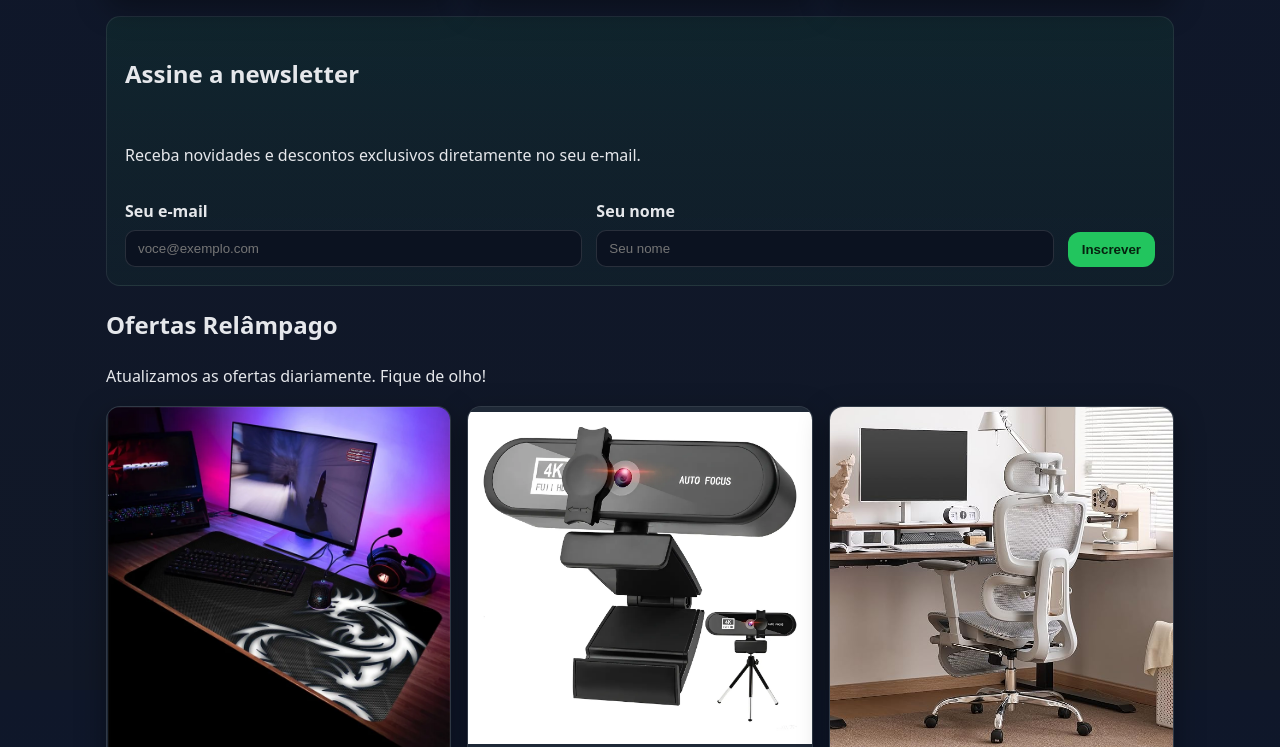
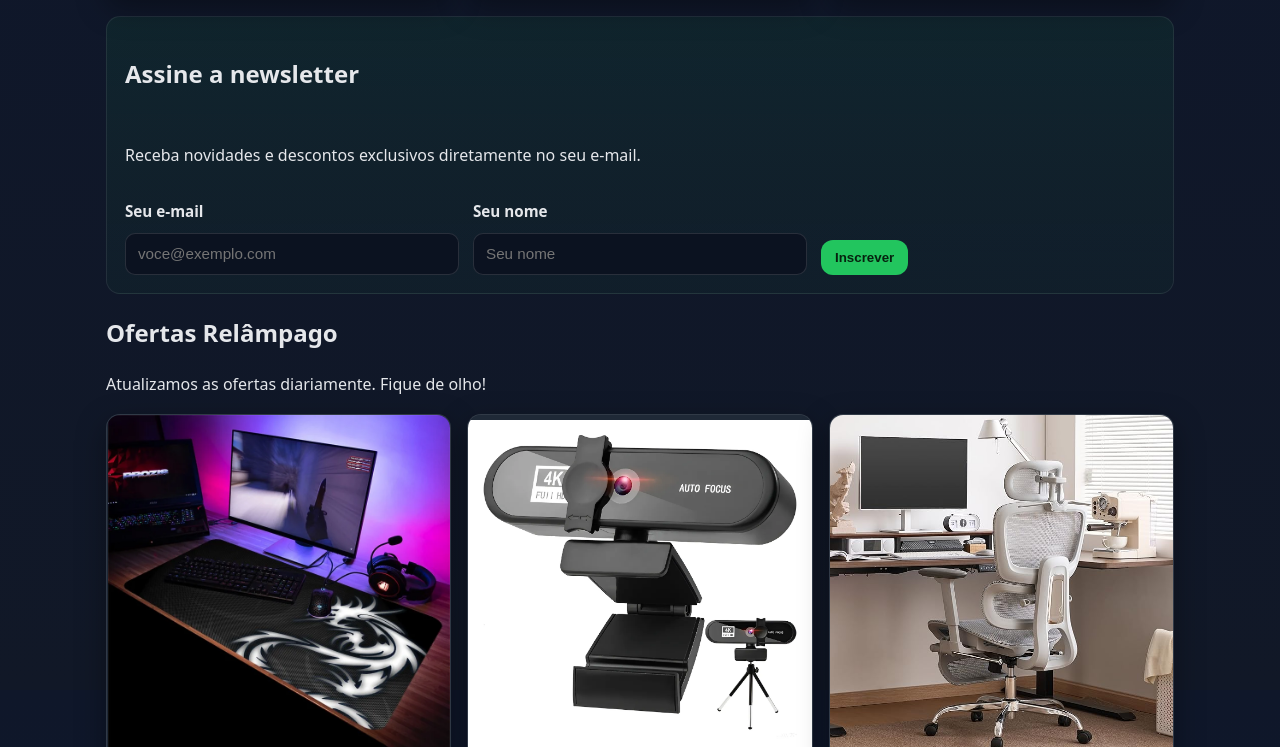
Before and after one commit to ebittencurt/trabalho-fornt-end, a plain HTML site: page index.html in a window 1280 px wide. Shown: the part 910-1657 px from the top of the page. Drawn offline with Linux system fonts and the light colour scheme.

Commit message:
feature:  melhorias na responsividade do newsletter

```diff
--- a/index.html
+++ b/index.html
@@ -228,7 +228,6 @@
       </div>
       <div class="actions">
         <button class="btn ghost" id="closeModal">Fechar</button>
-        <button class="btn" id="okModal">Ok</button>
       </div>
     </div>
   </div>
--- a/style.css
+++ b/style.css
@@ -241,36 +241,42 @@ aside.author {
 .newsletter label {
   font-weight: 600;
   color: var(--text);
-  min-width: 120px;
+  width: auto;
   display: inline-block;
+  margin-bottom: 4px;
+  font-size: 0.95rem;
 }
 
 .newsletter .row {
-  display: flex;
+  display: grid;
+  grid-template-columns: repeat(auto-fit, minmax(200px, 1fr));
   gap: var(--space-3);
-  flex-wrap: wrap;
-  align-items: end;
+  align-items: start;
 }
 
 .newsletter .field {
-  display: grid;
+  display: flex;
+  flex-direction: column;
   gap: 6px;
-  flex: 1 1 250px;
+  position: relative;
+  min-width: 0;
 }
 
 .newsletter .actions {
-  flex: 0 0 auto;
+  align-self: flex-end;
 }
 
 .newsletter input[type="email"],
 .newsletter input[type="text"] {
   width: 100%;
+  height: 42px;
   background: var(--input-dark);
   border: 1px solid var(--border-strong);
   color: #e5e7eb;
   border-radius: 10px;
   padding: 10px 12px;
   box-sizing: border-box;
+  font-size: 0.95rem;
 }
 
 body.light .newsletter input[type="email"],
@@ -348,6 +354,13 @@ footer {
   border: 1px solid var(--border);
   border-radius: 999px;
   padding: 8px 12px;
+  white-space: nowrap;
+}
+
+@media (max-width: 480px) {
+  .cart-text {
+    display: none;
+  }
 }
 .cart-btn:hover { background: var(--hover-dark); }
 
```
Also changed, not shown: 1 other file.
